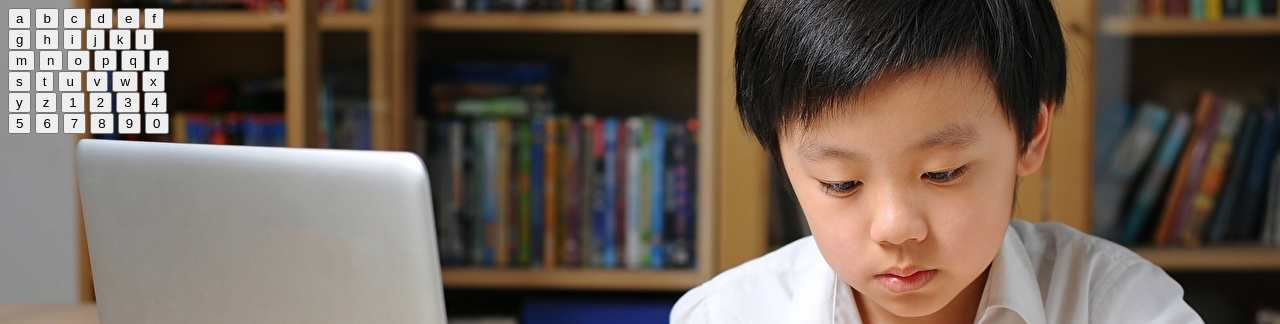
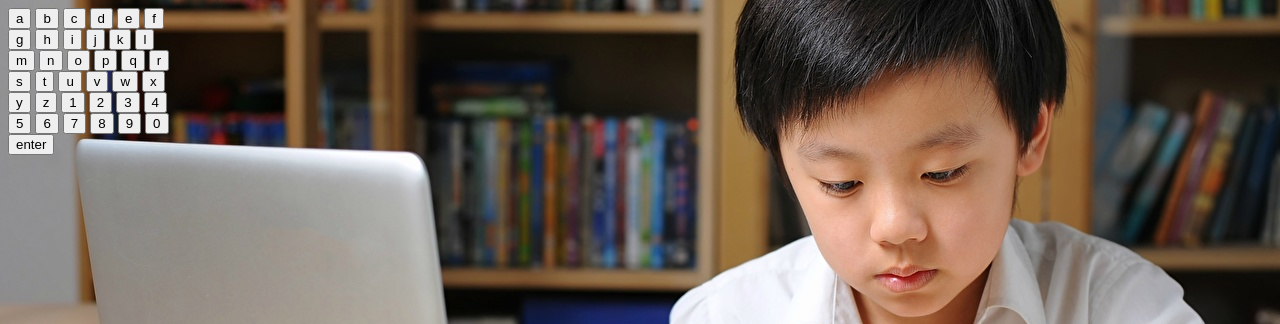
Before and after one commit to Grammicode-Software/grammisoft.github.io, a Jekyll site: the page dev-console.html, which Jekyll copies as it is, in a window 1280 px wide. Shown: the top 324 px of the page. Built offline with Jekyll 4.4.1, drawn with Linux system fonts in a browser that asks for light colours.

Commit message:
Update dev-console.html

```diff
--- a/dev-console.html
+++ b/dev-console.html
@@ -2,7 +2,7 @@
 <html>
   <head>
     <meta name="viewport" content="width=device-width, initial-scale=1.0">
-    <link href="style.css" rel="stylesheet" type="text/css"
+    <link href="style.css" rel="stylesheet" type="text/css">
     <link href="icon.ico" rel="shortcut icon" type="image/x-icon">
     <title> (DEV) Login </title>
   </head>
@@ -43,7 +43,8 @@
       <button onclick="key7()">7</button>
       <button onclick="key8()">8</button>
       <button onclick="key9()">9</button>
-      <button onclick="key0()">0</button>
+      <button onclick="key0()">0</button><br>
+      <button onclick="enter()">enter</button>
     </div>
   </body>
 </html>
```
